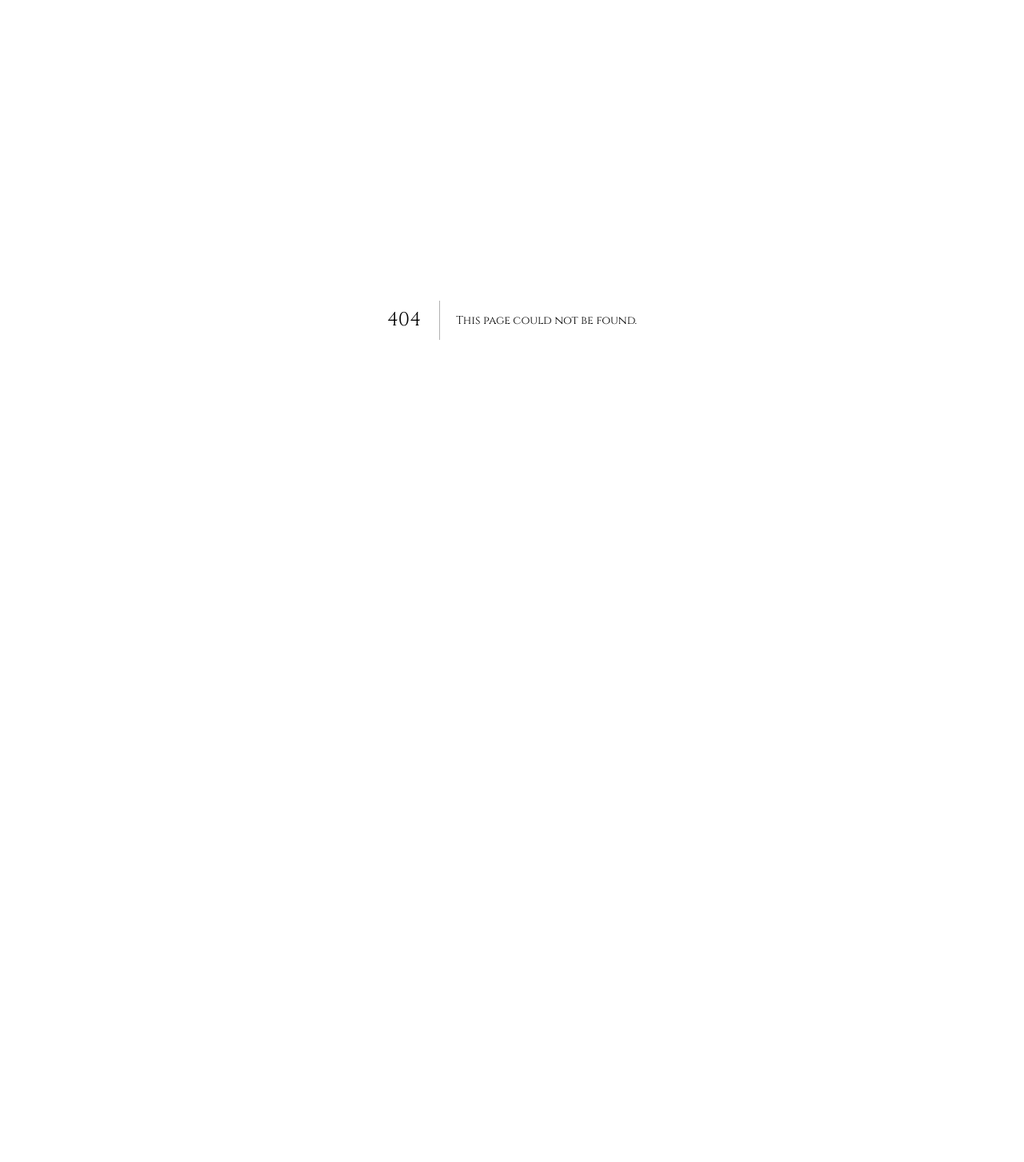
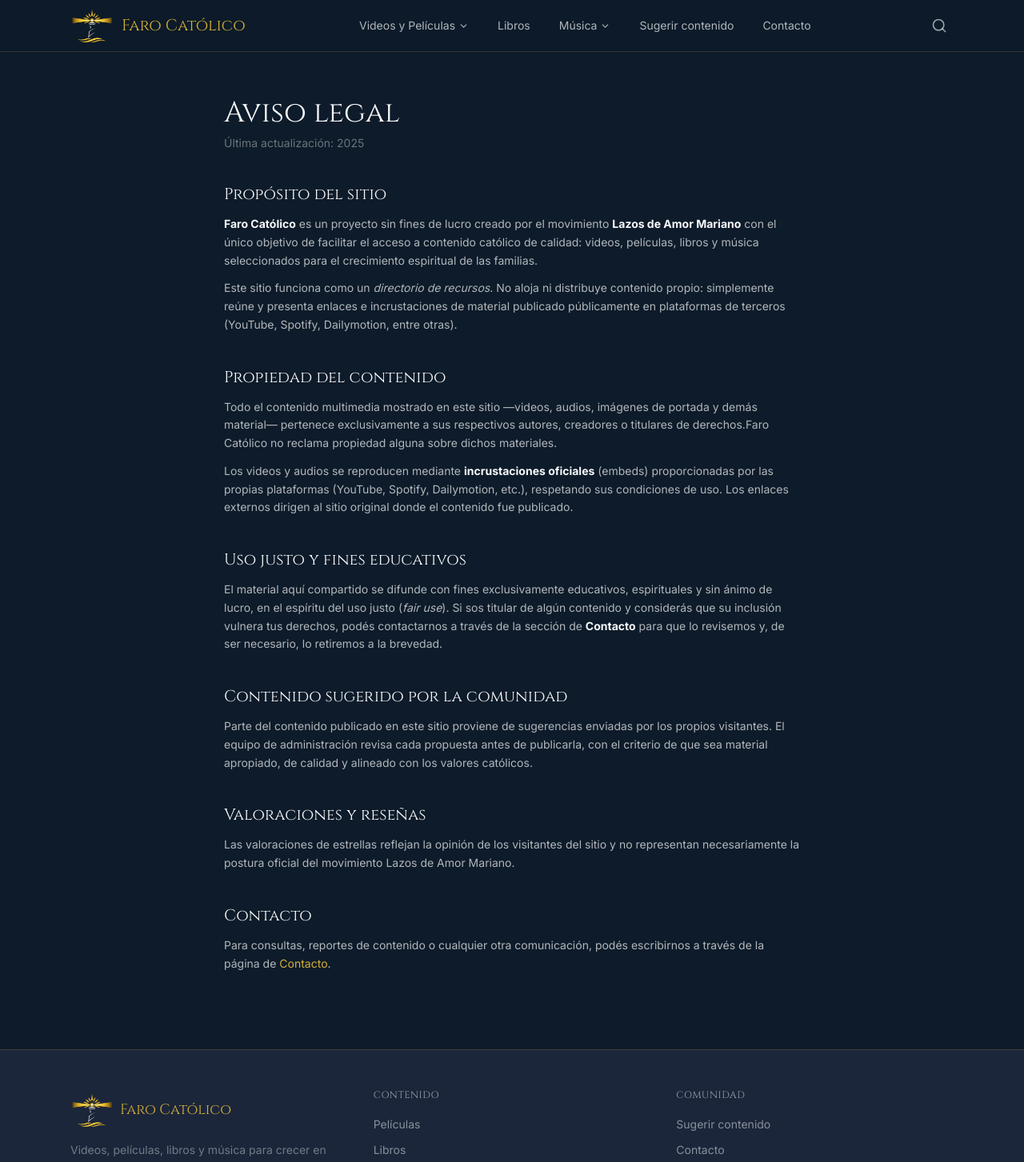
Before and after one commit to pablopaul01/faro-catolico, a Next.js app: page /aviso-legal in a window 1280 px wide. Before the commit this address had no page. Shown: the top 1453 px of the page at 80% size. Before the commit the page ends 800 px from the top, so only its background shows below. Built offline with nearby package versions, Linux system fonts and the light colour scheme.

Commit message:
better videos seccion

```diff
--- /dev/null
+++ b/src/app/(public)/aviso-legal/page.tsx
@@ -0,0 +1,85 @@
+import type { Metadata } from 'next'
+import { SITE_NAME } from '@/lib/constants'
+
+export const metadata: Metadata = {
+  title:       `Aviso legal — ${SITE_NAME}`,
+  description: 'Información sobre el propósito de Faro Católico y el uso del contenido publicado en el sitio.',
+}
+
+export default function AvisoLegalPage() {
+  return (
+    <main className="max-w-3xl mx-auto px-4 sm:px-6 py-14 pb-24">
+      <h1 className="font-display text-4xl text-light mb-2">Aviso legal</h1>
+      <p className="text-light/40 text-sm mb-10">Última actualización: 2025</p>
+
+      <div className="space-y-10 text-light/70 text-sm leading-relaxed">
+
+        <section>
+          <h2 className="font-display text-xl text-light mb-3">Propósito del sitio</h2>
+          <p>
+            <strong className="text-light">{SITE_NAME}</strong> es un proyecto sin fines de lucro creado por el
+            movimiento <strong className="text-light">Lazos de Amor Mariano</strong> con el único objetivo de
+            facilitar el acceso a contenido católico de calidad: videos, películas, libros y música seleccionados
+            para el crecimiento espiritual de las familias.
+          </p>
+          <p className="mt-3">
+            Este sitio funciona como un <em>directorio de recursos</em>. No aloja ni distribuye contenido
+            propio: simplemente reúne y presenta enlaces e incrustaciones de material publicado públicamente
+            en plataformas de terceros (YouTube, Spotify, Dailymotion, entre otras).
+          </p>
+        </section>
+
+        <section>
+          <h2 className="font-display text-xl text-light mb-3">Propiedad del contenido</h2>
+          <p>
+            Todo el contenido multimedia mostrado en este sitio —videos, audios, imágenes de portada y demás
+            material— pertenece exclusivamente a sus respectivos autores, creadores o titulares de derechos.
+            {SITE_NAME} no reclama propiedad alguna sobre dichos materiales.
+          </p>
+          <p className="mt-3">
+            Los videos y audios se reproducen mediante <strong className="text-light">incrustaciones oficiales</strong>{' '}
+            (embeds) proporcionadas por las propias plataformas (YouTube, Spotify, Dailymotion, etc.), respetando
+            sus condiciones de uso. Los enlaces externos dirigen al sitio original donde el contenido fue publicado.
+          </p>
+        </section>
+
+        <section>
+          <h2 className="font-display text-xl text-light mb-3">Uso justo y fines educativos</h2>
+          <p>
+            El material aquí compartido se difunde con fines exclusivamente educativos, espirituales y
+            sin ánimo de lucro, en el espíritu del uso justo (<em>fair use</em>). Si sos titular de algún
+            contenido y considerás que su inclusión vulnera tus derechos, podés contactarnos a través de
+            la sección de <strong className="text-light">Contacto</strong> para que lo revisemos y,
+            de ser necesario, lo retiremos a la brevedad.
+          </p>
+        </section>
+
+        <section>
+          <h2 className="font-display text-xl text-light mb-3">Contenido sugerido por la comunidad</h2>
+          <p>
+            Parte del contenido publicado en este sitio proviene de sugerencias enviadas por los propios
+            visitantes. El equipo de administración revisa cada propuesta antes de publicarla, con el
+            criterio de que sea material apropiado, de calidad y alineado con los valores católicos.
+          </p>
+        </section>
+
+        <section>
+          <h2 className="font-display text-xl text-light mb-3">Valoraciones y reseñas</h2>
+          <p>
+            Las valoraciones de estrellas reflejan la opinión de los visitantes del sitio y no representan
+            necesariamente la postura oficial del movimiento Lazos de Amor Mariano.
+          </p>
+        </section>
+
+        <section>
+          <h2 className="font-display text-xl text-light mb-3">Contacto</h2>
+          <p>
+            Para consultas, reportes de contenido o cualquier otra comunicación, podés escribirnos a través
+            de la página de <a href="/sugerencias" className="text-accent hover:text-accent/80 transition-colors">Contacto</a>.
+          </p>
+        </section>
+
+      </div>
+    </main>
+  )
+}
--- a/src/app/(public)/peliculas/page.tsx
+++ b/src/app/(public)/peliculas/page.tsx
@@ -9,8 +9,8 @@ import type { Metadata } from 'next'
 import type { Movie, MovieCategory, MoviePlatform, YoutubePlaylist, YoutubeChannel } from '@/types/app.types'
 
 export const metadata: Metadata = {
-  title:       `Películas recomendadas — ${SITE_NAME}`,
-  description: 'Películas católicas y aptas para la familia: vidas de santos, documentales de fe y films de valores.',
+  title:       `Videos y Películas — ${SITE_NAME}`,
+  description: 'Videos, películas y canales católicos para toda la familia: vidas de santos, documentales de fe, playlists de YouTube y más.',
 }
 
 export default async function PeliculasPage({ searchParams }: { searchParams: Promise<{ tab?: string }> }) {
@@ -104,7 +104,7 @@ export default async function PeliculasPage({ searchParams }: { searchParams: Pr
     <main className="max-w-6xl mx-auto px-4 sm:px-6 py-12 pb-24">
       <SettingsInitializer copyrightMode={settings.copyrightMode} />
       <SectionHeader
-        title="Películas"
+        title="Videos y Películas"
         subtitle="Vidas de santos, documentales, playlists y canales para toda la familia"
       />
       <MoviesPageTabs
--- a/src/components/layout/Footer.tsx
+++ b/src/components/layout/Footer.tsx
@@ -71,9 +71,14 @@ export const Footer = () => (
             </span>
           </a>
         </p>
-        <Link href={ROUTES.ADMIN} className="text-light/20 text-xs hover:text-light/40 transition-colors">
-          Admin
-        </Link>
+        <div className="flex items-center gap-4">
+          <Link href={ROUTES.AVISO_LEGAL} className="text-light/20 text-xs hover:text-light/40 transition-colors">
+            Aviso legal
+          </Link>
+          <Link href={ROUTES.ADMIN} className="text-light/20 text-xs hover:text-light/40 transition-colors">
+            Admin
+          </Link>
+        </div>
       </div>
     </div>
   </footer>
--- a/src/components/layout/Navbar.tsx
+++ b/src/components/layout/Navbar.tsx
@@ -22,7 +22,7 @@ interface NavLink {
 const navLinks: NavLink[] = [
   {
     href:  ROUTES.MOVIES,
-    label: 'Películas',
+    label: 'Videos y Películas',
     children: [
       { href: ROUTES.MOVIES,                    label: 'Películas'        },
       { href: `${ROUTES.MOVIES}?tab=playlists`, label: 'Playlists YouTube' },
--- a/src/components/public/Hero.tsx
+++ b/src/components/public/Hero.tsx
@@ -56,7 +56,7 @@ export const Hero = () => {
         className={`text-light/50 max-w-md text-sm sm:text-base leading-relaxed mb-10 ${ready ? 'animate-slide-up' : 'opacity-0'}`}
         style={{ animationDelay: '0.3s' }}
       >
-        Contenido para crecer en la fe: películas, libros y música
+        Contenido para crecer en la fe: videos, películas, libros y música
         seleccionados con amor.
       </p>
 
@@ -69,7 +69,7 @@ export const Hero = () => {
           href={ROUTES.MOVIES}
           className="px-7 py-3 bg-accent text-primary font-semibold rounded-sm hover:bg-accent/90 transition-all duration-200 hover:scale-[1.02]"
         >
-          Ver películas
+          Ver videos y películas
         </Link>
         <Link
           href={ROUTES.MUSIC}
--- a/src/components/public/movies/MovieFilterSection.tsx
+++ b/src/components/public/movies/MovieFilterSection.tsx
@@ -31,13 +31,19 @@ interface MovieFilterSectionProps {
 }
 
 export const MovieFilterSection = ({ movies, categories, ratingsMap, platformsMap }: MovieFilterSectionProps) => {
-  const [activeId, setActiveId] = useState<string | null>(null)
-  const [inputQ,   setInputQ]   = useState('')
-  const [q,        setQ]        = useState('')
-  const [sort,     setSort]     = useState<SortKey>('recent')
-  const [page,     setPage]     = useState(1)
-  const [perPage,  setPerPage]  = useState(9)
+  const [categoryId,  setCategoryId]  = useState('')
+  const [platformId,  setPlatformId]  = useState('')
+  const [inputQ,      setInputQ]      = useState('')
+  const [q,           setQ]           = useState('')
+  const [sort,        setSort]        = useState<SortKey>('recent')
+  const [page,        setPage]        = useState(1)
+  const [perPage,     setPerPage]     = useState(9)
   const timerRef = useRef<ReturnType<typeof setTimeout> | undefined>(undefined)
+
+  const platforms = useMemo(
+    () => Object.values(platformsMap ?? {}).sort((a, b) => a.sortOrder - b.sortOrder),
+    [platformsMap]
+  )
 
   useEffect(() => {
     if (timerRef.current) clearTimeout(timerRef.current)
@@ -45,13 +51,14 @@ export const MovieFilterSection = ({ movies, categories, ratingsMap, platformsMa
     return () => { if (timerRef.current) clearTimeout(timerRef.current) }
   }, [inputQ])
 
-  useEffect(() => { setPage(1) }, [q, activeId, sort, perPage])
+  useEffect(() => { setPage(1) }, [q, categoryId, platformId, sort, perPage])
 
   const filtered = useMemo(() => {
-    let result = activeId === null ? movies : movies.filter((m) => m.categoryIds.includes(activeId))
+    let result = categoryId ? movies.filter((m) => m.categoryIds.includes(categoryId)) : movies
+    if (platformId) result = result.filter((m) => m.platformIds.includes(platformId))
     if (q) result = result.filter((m) => m.title.toLowerCase().includes(q.toLowerCase()))
     return [...result].sort((a, b) => sortMovies(a, b, sort, ratingsMap))
-  }, [movies, activeId, q, sort, ratingsMap])
+  }, [movies, categoryId, platformId, q, sort, ratingsMap])
 
   const totalPages = Math.ceil(filtered.length / perPage)
   const paginated  = useMemo(
@@ -71,10 +78,12 @@ export const MovieFilterSection = ({ movies, categories, ratingsMap, platformsMa
     return pages
   }, [totalPages, page])
 
+  const selectCls = 'px-3 py-2.5 rounded-sm bg-secondary border border-border text-light text-sm focus:outline-none focus:border-accent transition-colors'
+
   return (
     <div>
-      {/* Búsqueda + ordenar */}
-      <div className="flex flex-col sm:flex-row gap-3 mb-6">
+      {/* Fila 1: búsqueda + ordenar */}
+      <div className="flex flex-col sm:flex-row gap-3 mb-3">
         <div className="relative flex-1">
           <Search size={14} className="absolute left-3 top-1/2 -translate-y-1/2 text-light/30 pointer-events-none" />
           <input
@@ -88,7 +97,7 @@ export const MovieFilterSection = ({ movies, categories, ratingsMap, platformsMa
         <select
           value={sort}
           onChange={(e) => setSort(e.target.value as SortKey)}
-          className="px-3 py-2.5 rounded-sm bg-secondary border border-border text-light text-sm focus:outline-none focus:border-accent transition-colors"
+          className={selectCls}
         >
           <option value="recent">Subidos recientemente</option>
           <option value="oldest">Subidos más antiguos</option>
@@ -100,47 +109,34 @@ export const MovieFilterSection = ({ movies, categories, ratingsMap, platformsMa
         </select>
       </div>
 
-      {/* Tabs de categorías */}
-      {categories.length > 0 && (
-        <div className="flex flex-wrap gap-2 mb-8">
-          <button
-            onClick={() => setActiveId(null)}
-            className={cn(
-              'px-4 py-2 rounded-sm text-sm transition-all duration-200',
-              activeId === null
-                ? 'bg-accent text-primary font-semibold'
-                : 'border border-border text-light/50 hover:border-accent/40 hover:text-light'
-            )}
+      {/* Fila 2: categoría + plataforma */}
+      <div className="flex flex-col sm:flex-row gap-3 mb-6">
+        {categories.length > 0 && (
+          <select
+            value={categoryId}
+            onChange={(e) => setCategoryId(e.target.value)}
+            className={cn(selectCls, 'flex-1')}
           >
-            Todos
-            <span className={cn('ml-2 text-xs', activeId === null ? 'text-primary/70' : 'text-light/30')}>
-              {movies.length}
-            </span>
-          </button>
-          {categories.map((cat) => {
-            const count = movies.filter((m) => m.categoryIds.includes(cat.id)).length
-            return (
-              <button
-                key={cat.id}
-                onClick={() => setActiveId(cat.id)}
-                className={cn(
-                  'px-4 py-2 rounded-sm text-sm transition-all duration-200',
-                  activeId === cat.id
-                    ? 'bg-accent text-primary font-semibold'
-                    : 'border border-border text-light/50 hover:border-accent/40 hover:text-light'
-                )}
-              >
-                {cat.name}
-                {count > 0 && (
-                  <span className={cn('ml-2 text-xs', activeId === cat.id ? 'text-primary/70' : 'text-light/30')}>
-                    {count}
-                  </span>
-                )}
-              </button>
-            )
-          })}
-        </div>
-      )}
+            <option value="">Todas las categorías</option>
+            {categories.map((cat) => (
+              <option key={cat.id} value={cat.id}>{cat.name}</option>
+            ))}
+          </select>
+        )}
+
+        {platforms.length > 0 && (
+          <select
+            value={platformId}
+            onChange={(e) => setPlatformId(e.target.value)}
+            className={cn(selectCls, 'flex-1')}
+          >
+            <option value="">Todas las plataformas</option>
+            {platforms.map((plat) => (
+              <option key={plat.id} value={plat.id}>{plat.name}</option>
+            ))}
+          </select>
+        )}
+      </div>
 
       {/* Selector de cantidad por página */}
       <div className="flex justify-end mb-4">
@@ -158,7 +154,7 @@ export const MovieFilterSection = ({ movies, categories, ratingsMap, platformsMa
 
       {filtered.length === 0 ? (
         <div className="text-center py-16 text-light/30 border border-border rounded-card">
-          <p>{q ? `Sin resultados para "${q}"` : 'No hay películas en esta categoría todavía.'}</p>
+          <p>{q ? `Sin resultados para "${q}"` : 'No hay películas con esos filtros.'}</p>
         </div>
       ) : (
         <>
--- a/src/components/public/movies/YoutubeChannelCard.tsx
+++ b/src/components/public/movies/YoutubeChannelCard.tsx
@@ -13,26 +13,28 @@ interface YoutubeChannelCardProps {
 export function YoutubeChannelCard({ channel, categoryNames = [] }: YoutubeChannelCardProps) {
   const copyrightMode = useSettingsStore((s) => s.copyrightMode)
   return (
-    <article className="bg-secondary border border-border rounded-card overflow-hidden flex flex-col group transition-all duration-300 hover:gold-glow hover:-translate-y-1">
-      {/* Thumbnail o ícono */}
+    <article className="bg-secondary border border-border rounded-card overflow-hidden flex flex-col h-full group transition-all duration-300 hover:gold-glow hover:-translate-y-1">
+      {/* Header con avatar circular */}
+      <div className="h-24 bg-primary/60 flex items-end justify-center shrink-0 relative">
+        <div className="absolute -bottom-8 w-16 h-16 rounded-full border-2 border-border overflow-hidden bg-primary flex items-center justify-center shadow-md">
           {channel.thumbnailUrl ? (
-        <div className="aspect-video w-full overflow-hidden flex-shrink-0">
             <img
               src={channel.thumbnailUrl}
               alt={channel.name}
               className="w-full h-full object-cover"
             />
+          ) : (
+            <span className="font-display text-2xl text-accent/60 select-none">
+              {channel.name.charAt(0).toUpperCase()}
+            </span>
+          )}
         </div>
-      ) : (
-        <div className="aspect-video w-full flex items-center justify-center bg-primary/60 flex-shrink-0">
-          <Youtube size={40} className="text-accent/40" />
       </div>
-      )}
 
       {/* Contenido */}
-      <div className="p-4 flex-1 flex flex-col gap-2">
-        <div className="flex items-center gap-2">
-          <Youtube size={14} className="text-accent/60 flex-shrink-0" />
+      <div className="pt-10 px-4 pb-4 flex-1 flex flex-col gap-2 text-center">
+        <div className="flex items-center justify-center gap-1.5">
+          <Youtube size={13} className="text-accent/60 shrink-0" />
           <h3 className="font-display text-base text-light leading-snug line-clamp-1">{channel.name}</h3>
         </div>
 
@@ -41,7 +43,7 @@ export function YoutubeChannelCard({ channel, categoryNames = [] }: YoutubeChann
         )}
 
         {categoryNames.length > 0 && (
-          <div className="flex flex-wrap gap-1.5">
+          <div className="flex flex-wrap justify-center gap-1.5">
             {categoryNames.map((name) => (
               <span key={name} className="px-2 py-0.5 rounded-sm border border-accent/40 text-accent text-xs">
                 {name}
@@ -50,7 +52,7 @@ export function YoutubeChannelCard({ channel, categoryNames = [] }: YoutubeChann
           </div>
         )}
 
-        <div className="mt-auto pt-1">
+        <div className="mt-auto pt-1 flex justify-center">
           <ReportButton contentType="youtube_channel" contentId={channel.id} contentTitle={channel.name} />
         </div>
 
@@ -59,7 +61,7 @@ export function YoutubeChannelCard({ channel, categoryNames = [] }: YoutubeChann
             href={channel.channelUrl}
             target="_blank"
             rel="noopener noreferrer"
-            className="pt-1 flex items-center gap-1.5 text-xs text-accent hover:text-accent/80 transition-colors"
+            className="flex items-center justify-center gap-1.5 text-xs text-accent hover:text-accent/80 transition-colors"
           >
             Ir al canal <ExternalLink size={12} />
           </a>
--- a/src/lib/constants.ts
+++ b/src/lib/constants.ts
@@ -25,6 +25,7 @@ export const ROUTES = {
   ADMIN_SETTINGS:          '/admin/configuracion',
   ADMIN_REPORTS:           '/admin/reportes',
   SEARCH:                  '/buscar',
+  AVISO_LEGAL:             '/aviso-legal',
   AUTH_CALLBACK:           '/auth/callback',
 } as const
 
@@ -61,8 +62,8 @@ export const TABLE_NAMES = {
 // Metadatos del sitio
 // ─────────────────────────────────────────────
 export const SITE_NAME        = 'Faro Católico'
-export const SITE_TAGLINE     = 'Películas, libros y música para crecer en gracia'
-export const SITE_DESCRIPTION = 'Una plataforma de contenido para católicos: películas, libros y música seleccionados para el crecimiento espiritual.'
+export const SITE_TAGLINE     = 'Videos, películas, libros y música para crecer en gracia'
+export const SITE_DESCRIPTION = 'Una plataforma de contenido para católicos: videos, películas, libros y música seleccionados para el crecimiento espiritual.'
 export const SITE_URL         = 'https://farocatolico.netlify.app'
 
 // ─────────────────────────────────────────────
```
Lines whose indentation alone changed are shown as unchanged.
